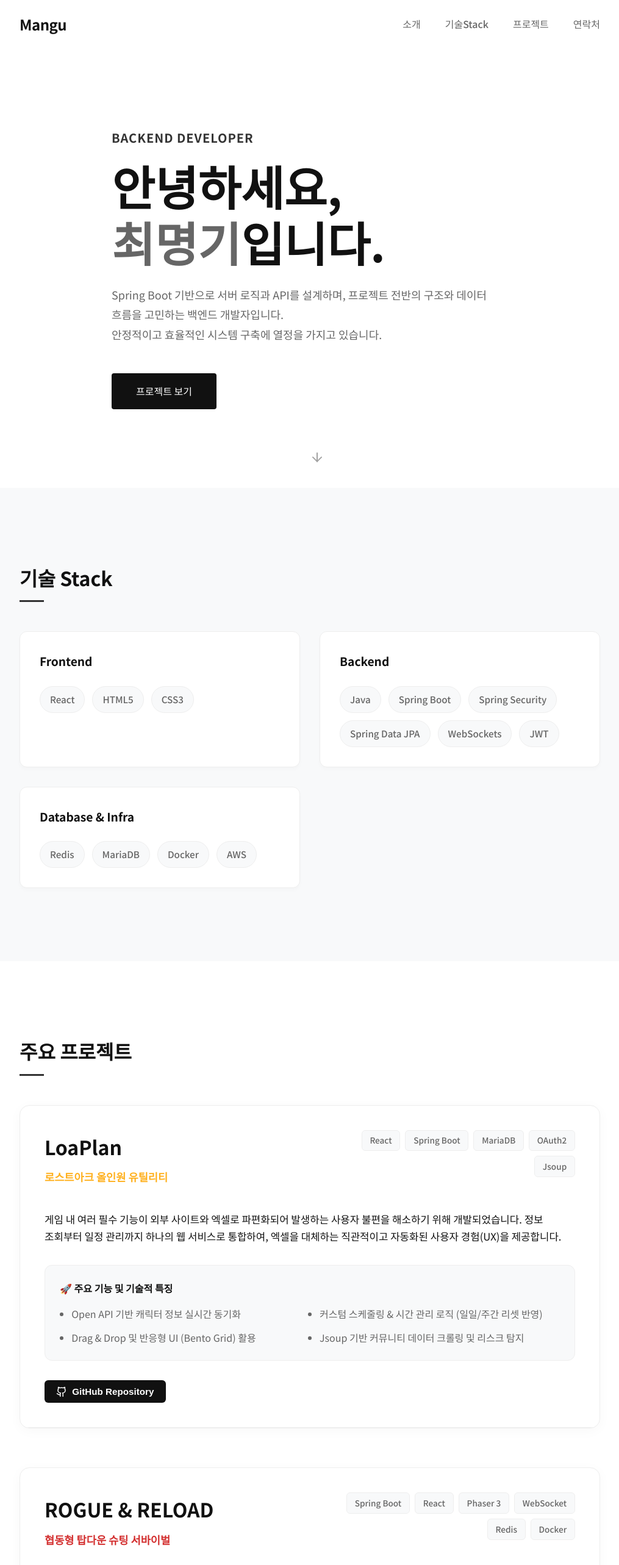
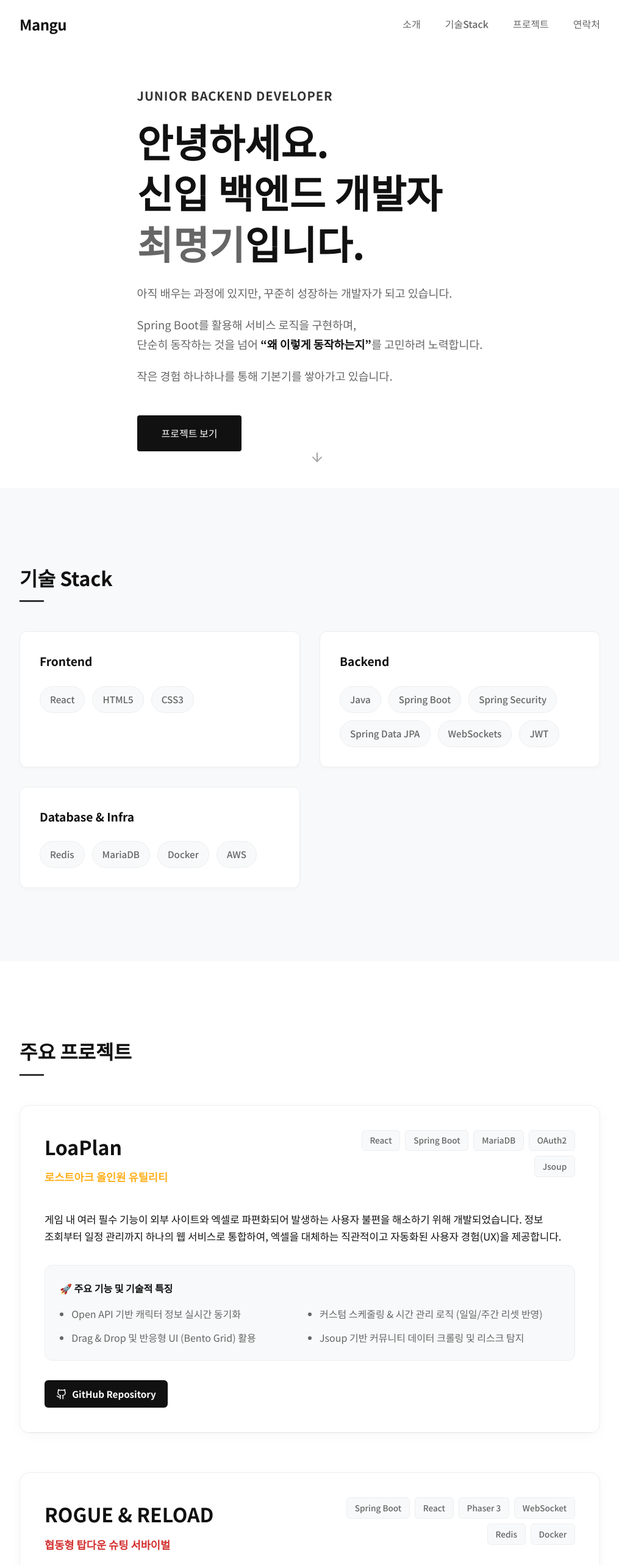
Before and after one commit to mangu-sta/mangu-sta.github.io, a React (Vite) app: page / in a window 1280 px wide. Shown: the top 2566 px of the page at 61% size, without its empty margins (132-1147 px from the left). Built offline with nearby package versions, Linux system fonts and the light colour scheme.

Commit message:
Update portfolio components

```diff
--- a/src/components/Hero.jsx
+++ b/src/components/Hero.jsx
@@ -26,30 +26,42 @@ const Hero = () => {
             fontWeight: '600',
             letterSpacing: '1px'
           }}>
-            BACKEND DEVELOPER
+            JUNIOR BACKEND DEVELOPER
           </h2>
           <h1 style={{
-            fontSize: 'clamp(3rem, 6vw, 5rem)',
+            fontSize: 'clamp(2.5rem, 5vw, 4.5rem)',
             fontWeight: '700',
-            lineHeight: '1.2',
+            lineHeight: '1.3',
             marginBottom: '1.5rem',
-            color: 'var(--color-text-main)'
+            color: 'var(--color-text-main)',
+            wordBreak: 'keep-all'
           }}>
-            안녕하세요,<br />
+            안녕하세요.<br />
+            신입 백엔드 개발자<br />
             <span style={{ color: 'var(--color-secondary)' }}>최명기</span>입니다.
           </h1>
-          <p style={{
+          <div style={{
             maxWidth: '650px',
-            fontSize: '1.125rem',
+            display: 'flex',
+            flexDirection: 'column',
+            gap: '1.25rem',
+            fontSize: '1.15rem',
             color: 'var(--color-text-muted)',
             marginBottom: '3rem',
-            lineHeight: '1.8',
+            lineHeight: '1.75',
             wordBreak: 'keep-all'
           }}>
-            Spring Boot 기반으로 서버 로직과 API를 설계하며, 프로젝트 전반의 구조와 데이터 흐름을 고민하는 백엔드 개발자입니다.
-            <br />
-            안정적이고 효율적인 시스템 구축에 열정을 가지고 있습니다.
-          </p>
+            <p style={{ margin: 0 }}>
+              아직 배우는 과정에 있지만, 꾸준히 성장하는 개발자가 되고 있습니다.
+            </p>
+            <p style={{ margin: 0 }}>
+              Spring Boot를 활용해 서비스 로직을 구현하며,<br />
+              단순히 동작하는 것을 넘어 <span style={{ color: 'var(--color-text-main)', fontWeight: '600' }}>“왜 이렇게 동작하는지”</span>를 고민하려 노력합니다.
+            </p>
+            <p style={{ margin: 0 }}>
+              작은 경험 하나하나를 통해 기본기를 쌓아가고 있습니다.
+            </p>
+          </div>
 
           <motion.a
             href="#portfolio"
--- a/src/components/Projects.jsx
+++ b/src/components/Projects.jsx
@@ -14,7 +14,8 @@ const projects = [
       "Jsoup 기반 커뮤니티 데이터 크롤링 및 리스크 탐지"
     ],
     tags: ["React", "Spring Boot", "MariaDB", "OAuth2", "Jsoup"],
-    color: "#FFB01D" // LoaPlan Yellowish color
+    color: "#FFB01D", // LoaPlan Yellowish color
+    githubUrl: "https://github.com/mangu-sta/LoaPlan_1.0"
   },
   {
     title: "ROGUE & RELOAD",
@@ -27,7 +28,8 @@ const projects = [
       "하이브리드 데이터 일관성 (Write-Behind Strategy)"
     ],
     tags: ["Spring Boot", "React", "Phaser 3", "WebSocket", "Redis", "Docker"],
-    color: "#D32F2F" // Rogue Red color
+    color: "#D32F2F", // Rogue Red color
+    githubUrl: "https://github.com/mangu-sta/R_R_1.0"
   }
 ];
 
@@ -118,7 +120,12 @@ const Projects = () => {
                 </div>
 
                 <div style={{ marginTop: '2rem' }}>
-                   <button style={{
+                   {project.githubUrl && (
+                     <a
+                        href={project.githubUrl}
+                        target="_blank"
+                        rel="noopener noreferrer"
+                        style={{
                           display: 'inline-flex',
                           alignItems: 'center',
                           gap: '0.5rem',
@@ -129,10 +136,12 @@ const Projects = () => {
                           borderRadius: '6px',
                           fontWeight: '600',
                           cursor: 'pointer',
-                      fontSize: '0.95rem'
+                          fontSize: '0.95rem',
+                          textDecoration: 'none'
                         }}>
                         <Github size={18} /> GitHub Repository
-                    </button>
+                      </a>
+                   )}
                 </div>
               </div>
             </motion.div>
```
Lines whose indentation alone changed are shown as unchanged.
